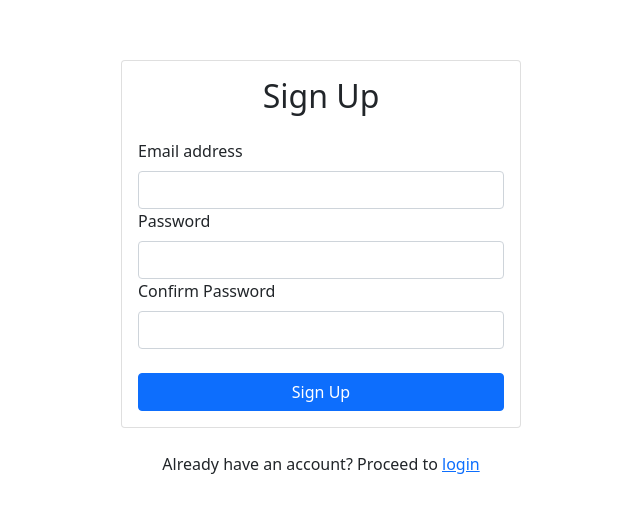
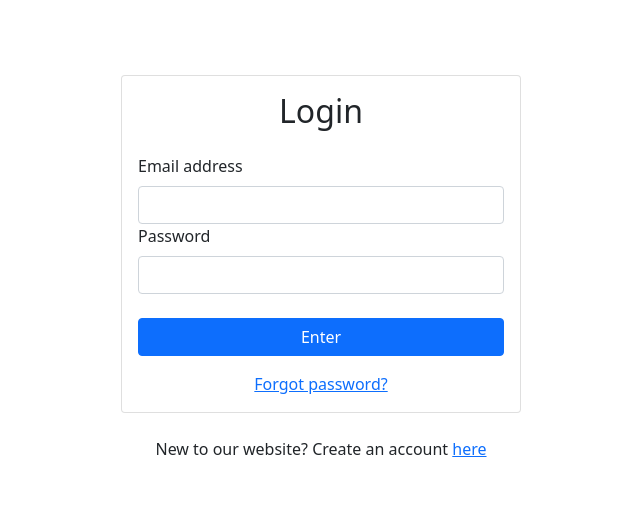
Before and after one commit to nicholas-yongjing/snail-express, a React (Create React App) app in the folder milestone-1/: page /login in a window 1280 px wide. Shown: the part 132-644 px from the top of the page, without its empty margins (319-959 px from the left). Built offline with nearby package versions, Linux system fonts and the light colour scheme; no server answers.

Commit message:
Add routing

```diff
--- a/milestone-1/package.json
+++ b/milestone-1/package.json
@@ -14,6 +14,7 @@
     "react": "^18.1.0",
     "react-bootstrap": "^2.4.0",
     "react-dom": "^18.1.0",
+    "react-router-dom": "^6.3.0",
     "react-scripts": "5.0.1",
     "web-vitals": "^2.1.4"
   },
--- a/milestone-1/src/components/App.js
+++ b/milestone-1/src/components/App.js
@@ -1,22 +1,31 @@
 import React from "react";
 import SignUp from "./SignUp";
-// import Login from "./Login";
+import Dashboard from "./Dashboard";
+import Login from "./Login";
+import PrivateRoute from "./PrivateRoute";
+
 import { Container } from "react-bootstrap";
 import { AuthProvider } from "../contexts/AuthContext";
+import { BrowserRouter as Router, Route, Routes } from "react-router-dom";
 
 function App() {
   return (
-    <AuthProvider>
     <Container
       className="d-flex align-items-center justify-content-center"
       style={{ minHeight: "100vh" }}
     >
       <div className="w-100" style={{ maxWidth: "400px" }}>
-          <SignUp />
-          {/* <Login /> */}
+        <Router>
+          <AuthProvider>
+            <Routes>
+              <Route path="/" element={<PrivateRoute><Dashboard /></PrivateRoute>}></Route>
+              <Route path="/signup" element={<SignUp />}> </Route>
+              <Route path="/login" element={<Login />}> </Route>
+            </Routes>
+          </AuthProvider>
+        </Router>
       </div>
     </Container>
-    </AuthProvider>
   );
 }
 
--- /dev/null
+++ b/milestone-1/src/components/Dashboard.js
@@ -0,0 +1,38 @@
+import { useAuth } from "../contexts/AuthContext";
+import React, { useState } from "react";
+import { Card, Button, Alert } from "react-bootstrap";
+import { Link, useNavigate } from 'react-router-dom';
+
+export default function Dashboard() {
+  const [error, setError] = useState("");
+  const { currentUser, logout } = useAuth();
+  const navigate = useNavigate();
+
+  async function handleLogout() {
+    setError('');
+    try {
+      await logout();
+      navigate("/login");
+    } catch {
+      setError('Failed to log out')
+    }
+  }
+
+  return (
+    <>
+      <Card>
+        <Card.Body>
+          <h2 className="text-center mb-4">Profile</h2>
+          {error && <Alert variant="danger">{error}</Alert>}
+          <strong>Email:</strong> {currentUser.email}
+          <Link to="/update-profile" className="btn btn-primary w-100 mt-3">Update profile</Link>
+        </Card.Body>
+      </Card>
+      <div className="w-100 text-center mt-2">
+        <Button variant="link" onClick={handleLogout}>
+          Log out
+        </Button>
+      </div>
+    </>
+  );
+}
--- a/milestone-1/src/components/Login.js
+++ b/milestone-1/src/components/Login.js
@@ -1,15 +1,39 @@
-import React, { useRef } from "react";
-import { Form, Button, Card } from "react-bootstrap";
+import React, { useRef, useState } from "react";
+import { Form, Button, Card, Alert } from "react-bootstrap";
+import { useAuth } from "../contexts/AuthContext";
+import { Link, useNavigate } from "react-router-dom";
 
-function Login() {
+export default function Login() {
   const emailRef = useRef();
   const passwordRef = useRef();
+  const { login } = useAuth();
+
+  const { signUp, currentUser } = useAuth();
+  const [error, setError] = useState('');
+  const [loading, setLoading] = useState(false);
+  const navigate = useNavigate();
+
+  async function handleSubmit(event) {
+      event.preventDefault();
+
+      try {
+          setError('');
+          setLoading(true);
+          await login(emailRef.current.value, passwordRef.current.value);
+          navigate("/");
+      } catch {
+            setError('Failed to sign in');
+      }
+      setLoading(false);
+  }
+
   return (
     <>
       <Card>
         <Card.Body>
           <h2 className="text-center mb-4">Login</h2>
-          <Form>
+          {error && <Alert variant="danger">{error}</Alert>}
+          <Form onSubmit={handleSubmit}>
             <Form.Group id="email">
               <Form.Label>Email address</Form.Label>
               <Form.Control type="email" ref={emailRef} required />
@@ -19,14 +43,19 @@ function Login() {
               <Form.Control type="password" ref={passwordRef} required />
             </Form.Group>
             <br></br>
-            <Button className="w-100" type="submit">Login</Button>
+            <Button disabled={loading} className="w-100" type="submit">
+              Enter
+            </Button>
           </Form>
+          <div className="w-100 text-center mt-3">
+            <Link to="/forgot-password">Forgot password?</Link>
+          </div>
         </Card.Body>
       </Card>
       <br></br>
-      <div>Protect your account. Don't give your password to anyone.</div>
+      <div className="text-center">
+          New to our website? Create an account <Link to="/signup">here</Link>
+      </div>
     </>
   );
 }
-
-export default Login;
--- /dev/null
+++ b/milestone-1/src/components/PrivateRoute.js
@@ -0,0 +1,9 @@
+import React from "react";
+import { Navigate } from "react-router-dom";
+import { useAuth } from "../contexts/AuthContext";
+
+export default function PrivateRoute({ children }) {
+  const { currentUser } = useAuth();
+
+  return currentUser ? children : <Navigate to="/login" />;
+}
--- a/milestone-1/src/components/SignUp.js
+++ b/milestone-1/src/components/SignUp.js
@@ -1,17 +1,18 @@
 import React, { useRef, useState } from "react";
 import { Form, Button, Card, Alert } from "react-bootstrap";
 import { useAuth } from "../contexts/AuthContext";
+import { Link } from 'react-router-dom';
 
 function SignUp() {
   const emailRef = useRef();
   const passwordRef = useRef();
   const passwordConfirmRef = useRef();
-  const { signUp, currentUser } = useAuth();
+  const { signup } = useAuth();
   const [error, setError] = useState('');
   const [loading, setLoading] = useState(false);
 
-  function handleSubmit(e) {
-      e.preventDefault();
+  async function handleSubmit(event) {
+      event.preventDefault();
 
       if (passwordRef.current.value !== passwordConfirmRef.current.value) {
         return setError('Passwords do not match');
@@ -20,7 +21,7 @@ function SignUp() {
       try {
           setError('');
           setLoading(true);
-          signUp(emailRef.current.value, passwordRef.current.value);
+          await signup(emailRef.current.value, passwordRef.current.value);
       } catch {
             setError('Failed to create an account');
       }
@@ -32,7 +33,6 @@ function SignUp() {
       <Card>
         <Card.Body>
           <h2 className="text-center mb-4">Sign Up</h2>
-          {currentUser && currentUser.email}
           {error && <Alert variant="danger">{error}</Alert>}
           <Form onSubmit={handleSubmit}>
             <Form.Group id="email">
@@ -56,7 +56,7 @@ function SignUp() {
       </Card>
       <br></br>
       <div className="text-center">
-        Already have an account? Proceed to <a href="./Login">login</a>
+        Already have an account? Proceed to <Link to="/Login">login</Link>
       </div>
     </>
   );
--- a/milestone-1/src/contexts/AuthContext.js
+++ b/milestone-1/src/contexts/AuthContext.js
@@ -11,13 +11,21 @@ export function AuthProvider({ children }) {
   const [currentUser, setCurrentUser] = useState();
   const [loading, setLoading] = useState(true);
 
-  function signUp(email, password) {
+  function signup(email, password) {
     return auth.createUserWithEmailAndPassword(email, password);
+  }
+
+  function login(email, password) {
+    return auth.signInWithEmailAndPassword(email, password);
+  }
+
+  function logout() {
+    return auth.signOut();
   }
 
   useEffect(() => {
     const unsubscribe = auth.onAuthStateChanged(user => {
-        setCurrentUser(user);
+      setCurrentUser(user);
       setLoading(false);
     });
     return unsubscribe;
@@ -25,7 +33,9 @@ export function AuthProvider({ children }) {
 
   const value = {
     currentUser,
-    signUp,
+    signup,
+    login,
+    logout
   };
 
   return (
```
Also changed, not shown: 1 other file (tests, documents, lock files or other folders). Lines whose indentation alone changed are shown as unchanged.
